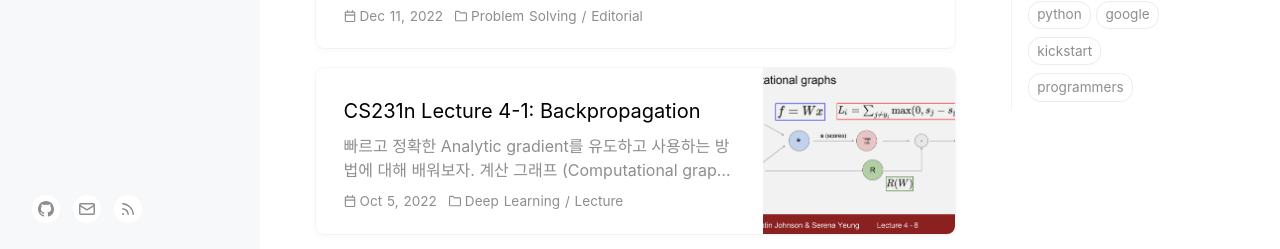
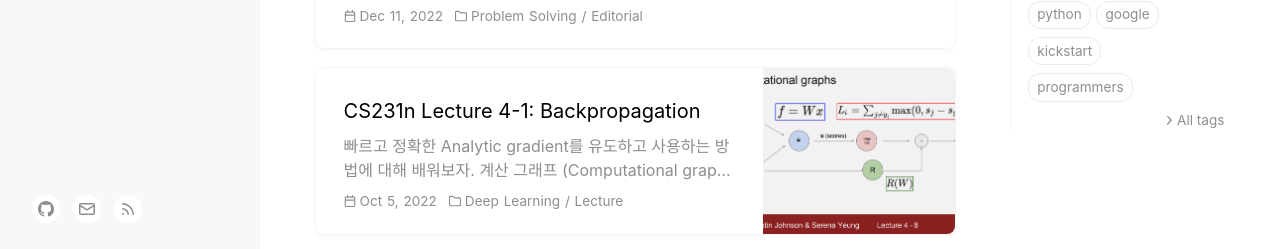
Before and after one commit to gumgood/gumgood.github.io, a Jekyll site: the page built from index.html, in a window 1280 px wide, cut to the strip 164-897 px from the top of the page. Shown: the part 481-730 px from the top of the strip. Built offline with Jekyll 4.4.1, drawn with Linux system fonts in a browser that asks for light colours; the list of posts is cut into pages by our own code.

Commit message:
Design: sidebar all tags button

```diff
--- a/_includes/sidebar.html
+++ b/_includes/sidebar.html
@@ -18,9 +18,10 @@
 
 <div id="trending-tags">
     <div class="sidebar-header">Trending Tags</div>
-    <div class="flex-wrap">
+    <div class="flex-wrap trending-tags-item">
         {% for it in tags limit: 10 %}
         <a href="/tags/{{ it[1] }}">{{ it[1] }}</a>
         {% endfor %}
     </div>
+    <div class="flex-row all-tags"><i class="chevron-right"></i><a href="/tags/" class="hover-underline">All tags</a></div>
 </div>
--- a/_sass/include/_sidebar.scss
+++ b/_sass/include/_sidebar.scss
@@ -41,8 +41,34 @@
         &#trending-tags {
             padding-left: 1rem;
 
-            div {
-                margin: 1rem 1rem 0.25rem 0;
+            .sidebar-header {
+                color: var(--label-color);
+                font-weight: 600;
+                letter-spacing: -0.2px;
+            }
+
+            .all-tags {
+                margin: 0;
+                justify-content: end;
+                align-items: center;
+
+                i {
+                    @include icon-size(0.85rem, var(--text-muted-color));
+                    margin-right: 0.1rem;
+                }
+
+                a {
+                    line-height: 1.5;
+                    font-size: 0.85rem;
+
+                    &:not(:hover) {
+                        color: var(--text-muted-color);
+                    }
+                }
+            }
+
+            .trending-tags-item {
+                margin: 1rem 1rem 0 0;
 
                 a {
                     margin: 0 .35rem .5rem 0;
@@ -65,11 +91,5 @@
                 }
             }
         }
-
-        .sidebar-header {
-            color: var(--label-color);
-            font-weight: 600;
-            letter-spacing: -0.2px;
-        }
     }
 }
```
